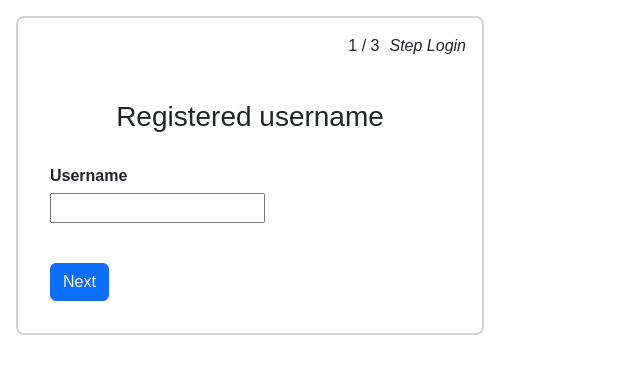
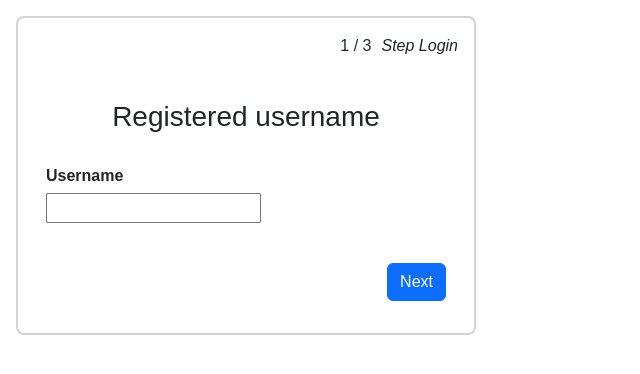
Before and after one commit to mzhu351/rh-form, a React (Create React App) app: page / in a window 1280 px wide. Shown: the top 374 px of the page, without its empty margins (0-640 px from the left). Built offline with nearby package versions, Linux system fonts and the light colour scheme.

Commit message:
refine layout

```diff
--- a/src/App.tsx
+++ b/src/App.tsx
@@ -7,7 +7,7 @@ function App() {
 				position: "relative",
 				background: "white",
 				border: "2px solid LightGray",
-				padding: "2rem",
+				padding: "2rem 1rem",
 				margin: "1rem",
 				borderRadius: ".5rem",
 				fontFamily: "Arial",
--- a/src/components/MultiStepForm.tsx
+++ b/src/components/MultiStepForm.tsx
@@ -1,6 +1,5 @@
-import * as React from "react";
 import Button from "react-bootstrap/Button";
-import Stack from "react-bootstrap/Stack";
+import { Container, Row, Col } from "react-bootstrap";
 import { Formik, Form, FormikProps } from "formik";
 
 import { FormView } from "./FormView";
@@ -18,14 +17,10 @@ const initialValues = {
 	age: undefined,
 	street: "",
 	state: "",
-	zip: undefined,
 };
-
-// const mapFormToModel = (values: IFormvV)
 
 export const MultiStepForm = () => {
 	const steps = STEPS_MAP["test1"];
-	const formRef = React.useRef<FormikProps<IFormValues>>(null);
 
 	const { activeQuestion, isFirst, isLast, goNext, goBack } = useQuestions(
 		steps,
@@ -48,19 +43,12 @@ export const MultiStepForm = () => {
 	};
 
 	const handleSubmit = async (values: IFormValues) => {
-		console.log("35, handleSubmit: values", values);
-
 		if (!isLast) {
-			if (formRef.current?.isValid) {
 			saveData(values);
 			goNext();
-			}
 		} else {
-			if (formRef.current?.isValid) {
-				console.log("mark submit");
 			saveData(values);
-				alert(formData);
-			}
+			alert(JSON.stringify(formData));
 		}
 	};
 
@@ -75,29 +63,30 @@ export const MultiStepForm = () => {
 
 			{/* Form */}
 			<Formik
-				initialValues={initialValues}
+				initialValues={formData || initialValues}
 				validationSchema={currentSchema}
 				onSubmit={handleSubmit}
-				innerRef={formRef}
 			>
 				{(props: FormikProps<IFormValues>) => {
 					return (
 						<Form>
+							<Container>
+								<Row>
 									<FormView question={activeQuestion} />
+								</Row>
 
-							<Stack direction="horizontal" gap={3}>
+								<Row>
+									<Col>
 										{!isFirst && (
 											<Button variant="outline-primary" onClick={handleBack}>
 												Back
 											</Button>
 										)}
+									</Col>
 
-								{!activeQuestion.isRequired && (
-									<Button
-										variant="link"
-										className="ms-auto"
-										onClick={handleSkip}
-									>
+									<Col style={{ display: "flex", justifyContent: "flex-end" }}>
+										{!activeQuestion.isRequired && !isLast && (
+											<Button variant="link" onClick={handleSkip}>
 												Skip
 											</Button>
 										)}
@@ -105,7 +94,9 @@ export const MultiStepForm = () => {
 										<Button variant="primary" type="submit">
 											{isLast ? "Submit" : "Next"}
 										</Button>
-							</Stack>
+									</Col>
+								</Row>
+							</Container>
 						</Form>
 					);
 				}}
--- a/src/components/constants.ts
+++ b/src/components/constants.ts
@@ -22,7 +22,7 @@ export const STEPS_MAP = {
 		{
 			id: "address",
 			label: "Step Address",
-			questions: ["street", "state", "zip"],
+			questions: ["street", "state"],
 		},
 	] as IStep[],
 };
@@ -46,6 +46,7 @@ export const QUESTIONS_MAP = [
 	},
 	{
 		id: "first-name",
+		name: "firstName",
 		label: "First Name",
 		type: "text",
 		isRequired: true,
@@ -84,12 +85,4 @@ export const QUESTIONS_MAP = [
 		isRequired: false,
 		title: "Which state do you live?",
 	},
-	{
-		id: "zip-code",
-		name: "zip",
-		label: "Zip Code",
-		type: "number",
-		isRequired: false,
-		title: "Your mailing zip code",
-	},
 ] as IQuestion[];
--- a/src/components/types.ts
+++ b/src/components/types.ts
@@ -6,7 +6,6 @@ export interface IFormValues {
 	age?: number;
 	street?: string;
 	state?: string;
-	zip?: string;
 }
 
 type IdLabel = {
```
Lines whose indentation alone changed are shown as unchanged.
